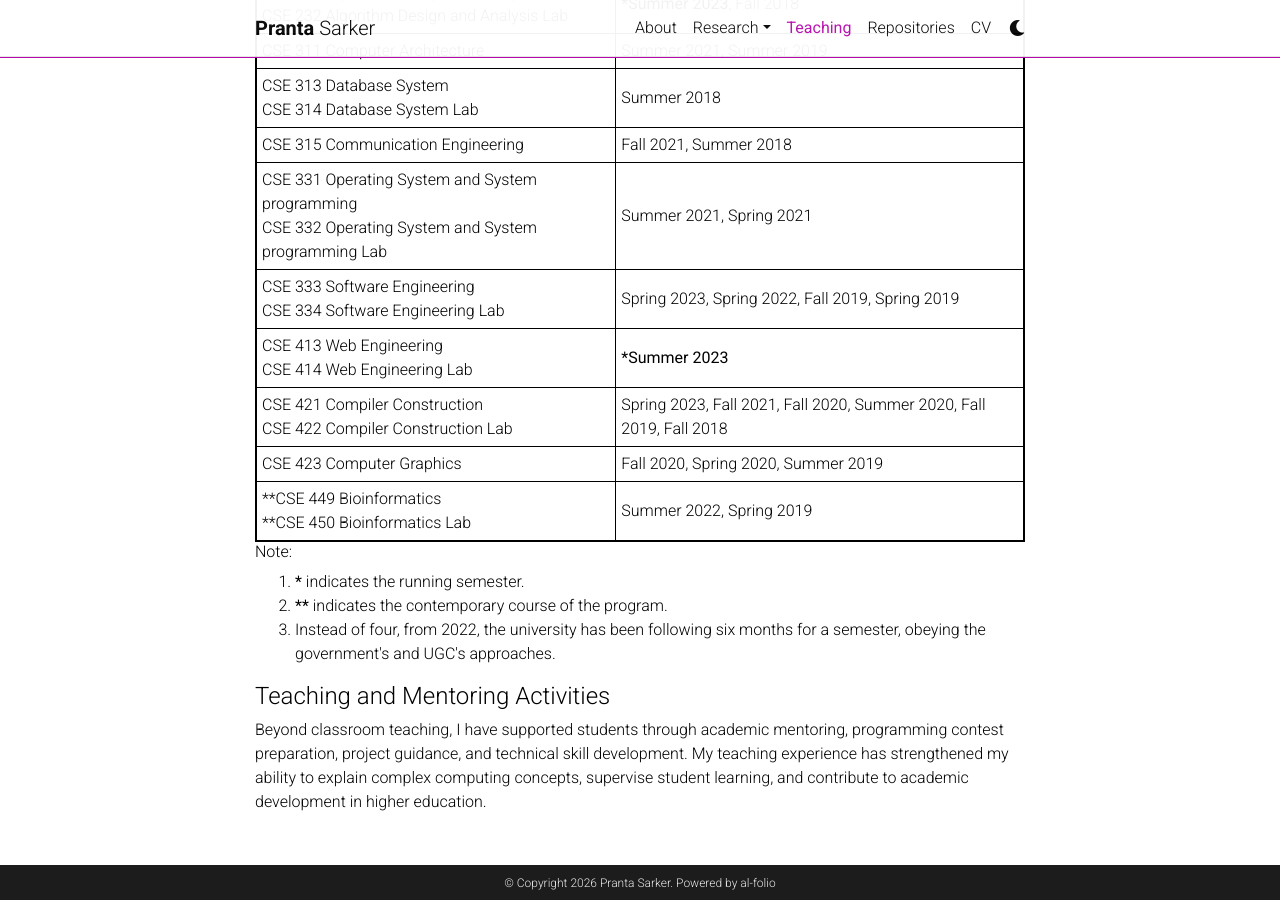
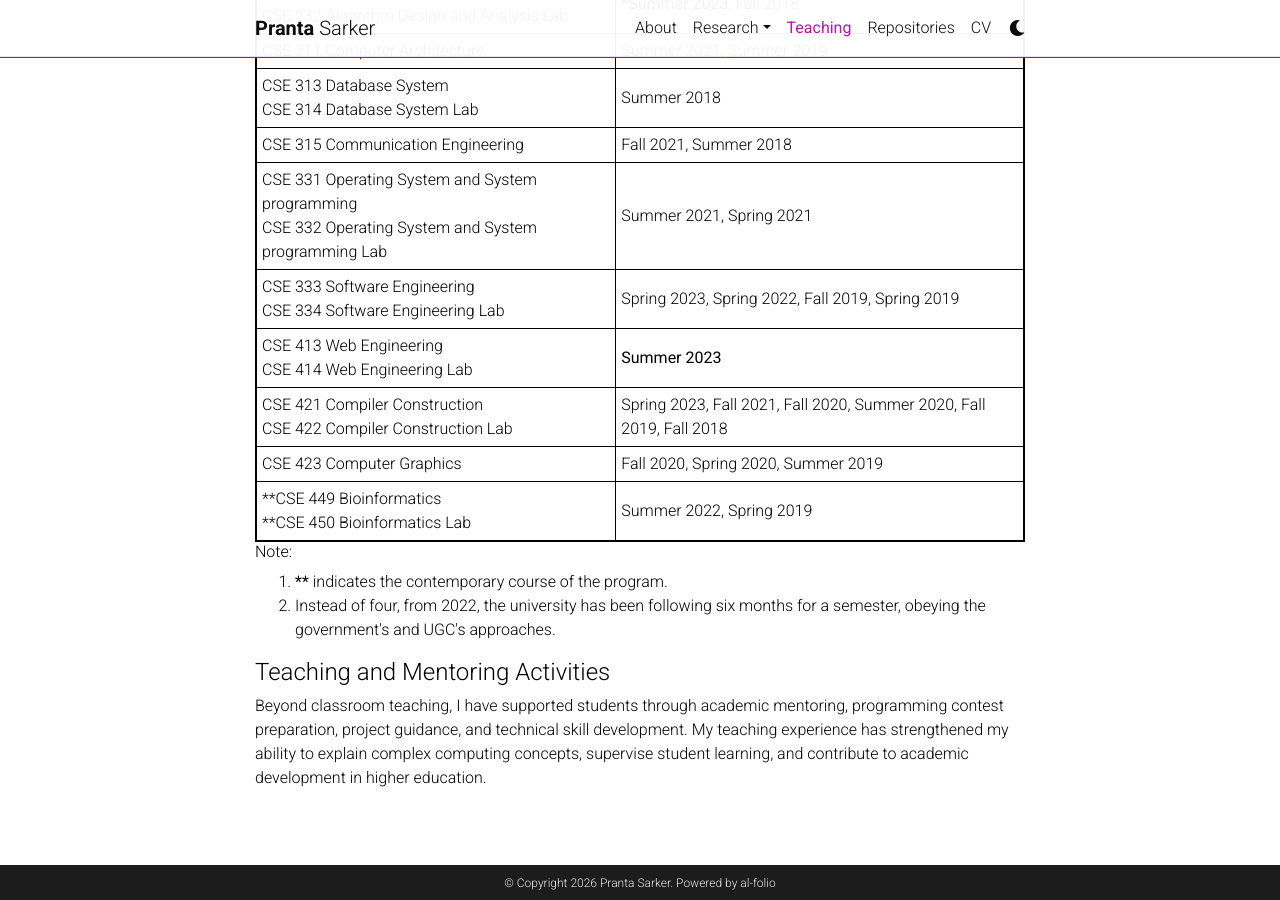
Before and after one commit to psarkerbd/psarkerbd.github.io, a Jekyll site: the page built from _pages/teaching.md, in a window 1280 px wide and 900 px high, scrolled down 641 px. Built offline with Jekyll 4.4.1, drawn with Linux system fonts in a browser that asks for light colours; comment, search, counter and statistics services are not loaded; a style sheet for code colours, icons or effects is not loaded.

Commit message:
Update teaching.md

```diff
--- a/_pages/teaching.md
+++ b/_pages/teaching.md
@@ -70,7 +70,7 @@ th, td {
   </tr>
   <tr>
     <td>CSE 413 Web Engineering <br/>CSE 414 Web Engineering Lab</td>
-    <td><b>*Summer 2023</b></td>
+    <td><b>Summer 2023</b></td>
   </tr>
     <tr>
     <td>CSE 421 Compiler Construction <br/>CSE 422 Compiler Construction Lab</td>
@@ -87,7 +87,6 @@ th, td {
 </table>
 <h6>Note:</h6>
 <ol>
-    <li id="footnote-1"><b> * </b> indicates the running semester.</li>
     <li id="footnote-2"><b> ** </b> indicates the contemporary course of the program. </li>
     <li id="footnote-3">Instead of four, from 2022, the university has been following six months for a semester, obeying the government's and UGC's approaches.</li>
 </ol>
```
